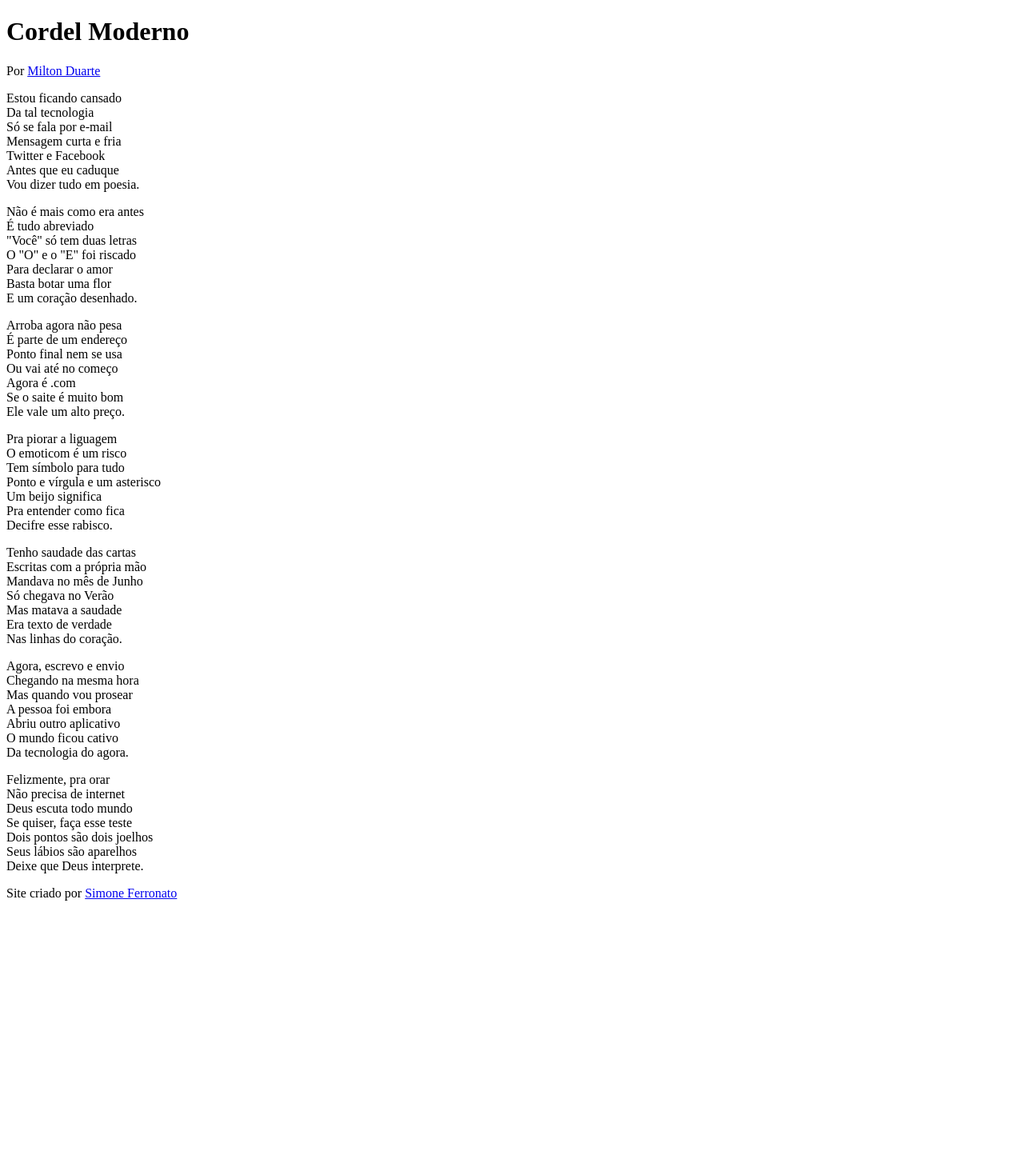
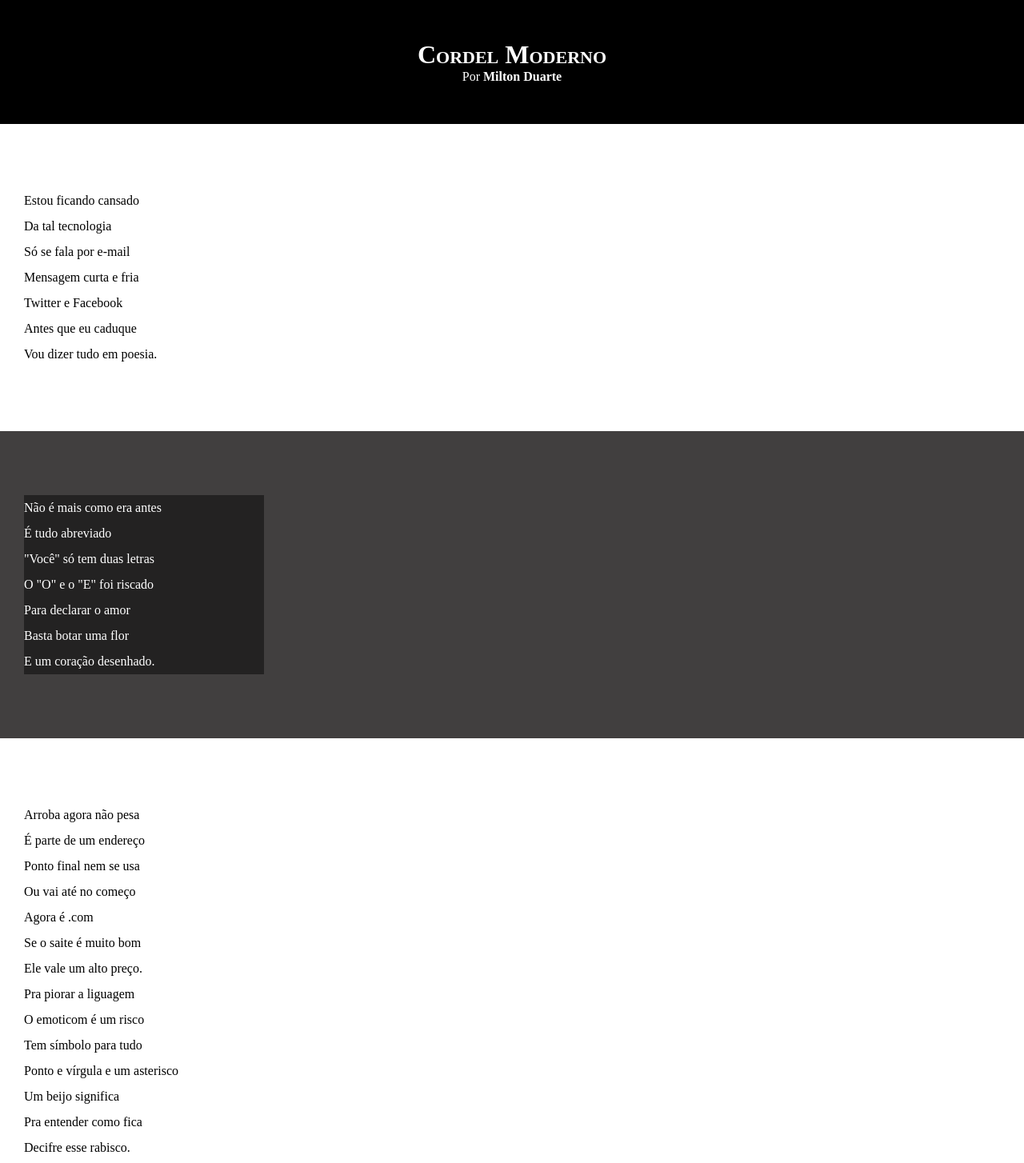
Before and after one commit to simoneferronato/html-css, a plain HTML site: page desafios/d012/index.html in a window 1280 px wide. Shown: the top 1454 px of the page at 80% size. Before the commit the page ends 1142 px from the top, so only its background shows below. Drawn offline with Linux system fonts and the light colour scheme.

Commit message:
update style d012

```diff
--- a/desafios/d012/index.html
+++ b/desafios/d012/index.html
@@ -13,7 +13,7 @@
         <p>Por <a href="https://www.recantodasletras.com.br/poesias/3186743" target="_blank">Milton Duarte</a></p>
     </header>
 
-        <section>
+        <section class="normal">
             <p>
                 Estou ficando cansado <br>
                 Da tal tecnologia <br>
@@ -25,7 +25,7 @@
             </p>
         </section>
 
-        <section>
+        <section class="imagem">
             <p>
                 Não é mais como era antes <br>
                 É tudo abreviado <br>
@@ -37,7 +37,7 @@
             </p>
         </section>
 
-        <section>
+        <section class="normal">
             <p>
                 Arroba agora não pesa <br>
                 É parte de um endereço <br>
@@ -58,7 +58,7 @@
             </p>
         </section>
 
-        <section>
+        <section class="imagem">
             <p>
                 Tenho saudade das cartas <br>
                 Escritas com a própria mão <br>
@@ -70,7 +70,7 @@
             </p>
         </section>
 
-        <section>
+        <section class="normal">
 
             <p>
                 Agora, escrevo e envio <br>
@@ -96,7 +96,7 @@
 
 </body>
     <footer>
-        <p>Site criado por <a href="https://simoneferronato.github.io/landing-page/" target="_blank">Simone Ferronato</a></p>
+        <p>Site criado por <a href="https://simoneferronato.github.io/landing-page/" target="_blank" class="externo">Simone Ferronato</a><a href="https://github.com/simoneferronato">GitHub</a> </p>
     </footer>
 
 
--- a/desafios/d012/style.css
+++ b/desafios/d012/style.css
@@ -1 +1,70 @@
 @charset "UTF8";
+
+* {
+    margin: 0px;
+    padding: 0px;
+}
+
+html, body {
+    min-height: 100vh;
+    background-color: darkgray;
+}
+
+header {
+    background-color: black;
+    color: white;
+    text-align: center;
+}
+
+header > h1 {
+    padding-top: 50px;
+    font-variant: small-caps;
+}
+
+header > p {
+    padding-bottom: 50px;
+}
+
+header a, footer a {
+    color: white;
+    text-decoration: none;font-weight: bolder;
+
+}
+
+header a:hover, footer a:hover {
+    text-decoration: underline;
+
+}
+
+section {
+    padding-top: 10vh;
+    padding-bottom: 10vh;
+    line-height: 2em;
+    padding-left: 30px;
+}
+
+section.normal {
+    background-color: white;
+    color: black;
+}
+
+section.imagem {
+    background-color: rgb(65, 63, 63);
+    color: white;
+
+}
+
+section.imagem > p {
+    width: 300px;
+    background-color: rgba(0, 0, 0, 0.466);
+}
+footer {
+    background-color: black;
+    color: white;
+    text-align: center;
+    padding: 10px;
+}
+
+a.externo::after {
+    content: '\00A0\1F517';
+}
```
